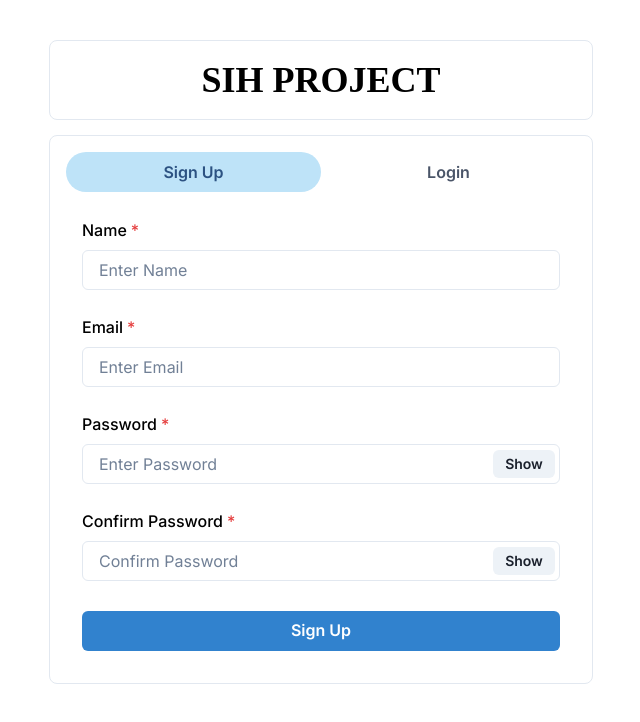
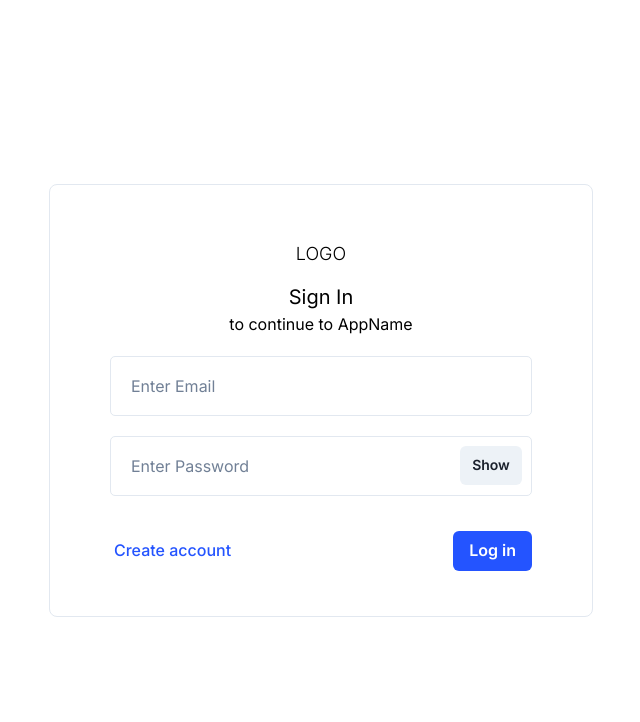
Before and after one commit to Sparsh47/SIH, a React (Create React App) app: page / in a window 1280 px wide. Shown: the top 722 px of the page, without its empty margins (319-959 px from the left). Built offline with nearby package versions, Linux system fonts and the light colour scheme.

Commit message:
Login Design Changes

```diff
--- a/src/components/Authentication/Login.js
+++ b/src/components/Authentication/Login.js
@@ -1,8 +1,10 @@
 import React, { useState } from "react";
 import {
+  Text,
+  Box,
+  Flex,
   Button,
   FormControl,
-  FormLabel,
   Input,
   InputGroup,
   InputRightElement,
@@ -12,7 +14,7 @@ import { useToast } from "@chakra-ui/react";
 import axios from "axios";
 import { useHistory } from "react-router-dom";
 
-const Login = () => {
+const Login = ({ visible, handleVisiblity }) => {
   const [show, setshow] = useState(false);
   const [email, setemail] = useState();
   const [password, setpassword] = useState();
@@ -22,6 +24,12 @@ const Login = () => {
 
   const handleClick = () => {
     setshow(!show);
+  };
+
+  const inputStyles = {
+    borderRadius: "5px",
+    h: "60px",
+    p: "20px",
   };
 
   const handleSubmit = async () => {
@@ -71,52 +79,64 @@ const Login = () => {
   };
 
   return (
-    <VStack spacing="5px">
+    <VStack
+      spacing="5px"
+      px="40px"
+      display={visible === false ? "block" : "none"}
+    >
+      <Box display="flex" flexDirection="column">
+        <Text textAlign="center" fontSize="xl" fontWeight="normal" pt="10px">
+          Sign In
+        </Text>
+        <Text textAlign="center" fontSize="md" fontWeight="normal" pb="10px">
+          to continue to AppName
+        </Text>
+      </Box>
       <FormControl id="email" py="10px" isRequired>
-        <FormLabel>Email</FormLabel>
         <Input
           value={email}
           placeholder="Enter Email"
           onChange={(e) => setemail(e.target.value)}
+          sx={inputStyles}
         ></Input>
       </FormControl>
       <FormControl id="password" py="10px" isRequired>
-        <FormLabel>Password</FormLabel>
         <InputGroup>
           <Input
             value={password}
             type={show ? "text" : "password"}
             placeholder="Enter Password"
             onChange={(e) => setpassword(e.target.value)}
+            sx={inputStyles}
           ></Input>
-          <InputRightElement width="4.5rem">
-            <Button h="1.75rem" size="sm" onClick={handleClick}>
+          <InputRightElement h="100%" w="4.5rem">
+            <Button h="65%" w="90%" mr="10px" size="sm" onClick={handleClick}>
               {show ? "Hide" : "Show"}
             </Button>
           </InputRightElement>
         </InputGroup>
       </FormControl>
+      <Flex w="100%" align="center" justify="space-between" py="25px">
         <Button
+          variant="ghost"
+          color="ctaColor"
           colorScheme="blue"
-        width="100%"
+          fontWeight="medium"
+          ml="-12px"
+          onClick={handleVisiblity}
+        >
+          Create account
+        </Button>
+        <Button
+          bg="ctaColor"
+          _hover={{ bg: "ctaHover" }}
           color="white"
           onClick={handleSubmit}
-        style={{ marginTop: "15px" }}
           isLoading={loading}
         >
-        Login
+          Log in
         </Button>
-      <Button
-        variant="solid"
-        colorScheme="red"
-        width="100%"
-        onClick={() => {
-          setemail("guest@example.com");
-          setpassword("123456");
-        }}
-      >
-        Get Guest User Credentials
-      </Button>
+      </Flex>
     </VStack>
   );
 };
--- a/src/components/Authentication/SignUp.js
+++ b/src/components/Authentication/SignUp.js
@@ -1,18 +1,20 @@
 import React, { useState } from "react";
 import {
+  Text,
+  Box,
   Button,
   FormControl,
-  FormLabel,
   Input,
   InputGroup,
   InputRightElement,
   VStack,
+  Flex,
 } from "@chakra-ui/react";
 import { useToast } from "@chakra-ui/react";
 import axios from "axios";
 import { useHistory } from "react-router-dom";
 
-const SignUp = () => {
+const SignUp = ({ visible, handleVisiblity }) => {
   const [name, setname] = useState();
   const [show, setshow] = useState(false);
   const [email, setemail] = useState();
@@ -80,62 +82,86 @@ const SignUp = () => {
     }
   };
 
+  const inputStyles = {
+    borderRadius: "5px",
+    h: "60px",
+    p: "20px",
+  };
+
   return (
-    <VStack spacing="5px">
+    <VStack
+      spacing="5px"
+      px="40px"
+      display={visible === true ? "block" : "none"}
+    >
+      <Box display="flex" flexDirection="column">
+        <Text textAlign="center" fontSize="xl" fontWeight="normal" pt="10px">
+          Sign Up
+        </Text>
+        <Text textAlign="center" fontSize="md" fontWeight="normal" pb="10px">
+          to continue to AppName
+        </Text>
+      </Box>
       <FormControl id="first-name" py="10px" isRequired>
-        <FormLabel>Name</FormLabel>
         <Input
           placeholder="Enter Name"
           onChange={(e) => setname(e.target.value)}
+          sx={inputStyles}
         ></Input>
       </FormControl>
       <FormControl id="email" py="10px" isRequired>
-        <FormLabel>Email</FormLabel>
         <Input
           placeholder="Enter Email"
           onChange={(e) => setemail(e.target.value)}
+          sx={inputStyles}
         ></Input>
       </FormControl>
       <FormControl id="password" py="10px" isRequired>
-        <FormLabel>Password</FormLabel>
         <InputGroup>
           <Input
             type={show ? "text" : "password"}
             placeholder="Enter Password"
             onChange={(e) => setpassword(e.target.value)}
+            sx={inputStyles}
           ></Input>
-          <InputRightElement width="4.5rem">
-            <Button h="1.75rem" size="sm" onClick={handleClick}>
+        </InputGroup>
+      </FormControl>
+      <FormControl id="password" py="10px" isRequired>
+        <InputGroup>
+          <Input
+            type={show ? "text" : "password"}
+            placeholder="Confirm Password"
+            onChange={(e) => setconfirmPassword(e.target.value)}
+            sx={inputStyles}
+          ></Input>
+          <InputRightElement h="100%" width="4.5rem">
+            <Button h="65%" w="90%" mr="10px" size="sm" onClick={handleClick}>
               {show ? "Hide" : "Show"}
             </Button>
           </InputRightElement>
         </InputGroup>
       </FormControl>
-      <FormControl id="password" py="10px" isRequired>
-        <FormLabel>Confirm Password</FormLabel>
-        <InputGroup>
-          <Input
-            type={show ? "text" : "password"}
-            placeholder="Confirm Password"
-            onChange={(e) => setconfirmPassword(e.target.value)}
-          ></Input>
-          <InputRightElement width="4.5rem">
-            <Button h="1.75rem" size="sm" onClick={handleClick}>
-              {show ? "Hide" : "Show"}
+      <Flex w="100%" align="center" justify="space-between" py="25px">
+        <Button
+          variant="ghost"
+          color="ctaColor"
+          colorScheme="blue"
+          fontWeight="medium"
+          ml="-12px"
+          onClick={handleVisiblity}
+        >
+          Sign in
         </Button>
-          </InputRightElement>
-        </InputGroup>
-      </FormControl>
         <Button
-        colorScheme="blue"
-        width="100%"
+          bg="ctaColor"
+          _hover={{ bg: "ctaHover" }}
           color="white"
           onClick={handleSubmit}
-        style={{ marginTop: "15px" }}
           isLoading={loading}
         >
           Sign Up
         </Button>
+      </Flex>
     </VStack>
   );
 };
--- a/src/components/HomePage.js
+++ b/src/components/HomePage.js
@@ -1,59 +1,60 @@
-import { Box, Container, Tab, TabList, TabPanels, TabPanel, Tabs, Text } from "@chakra-ui/react";
-import React, { useEffect } from "react";
+import { Box, Container, Text } from "@chakra-ui/react";
+import React, { useState, useEffect } from "react";
 import Login from "./Authentication/Login";
 import SignUp from "./Authentication/SignUp";
 import { useHistory } from "react-router-dom";
 
 const HomePage = () => {
+  const history = useHistory();
 
-  const history = useHistory();
+  const [visible, setVisible] = useState(false);
+
+  const handleVisiblity = () => {
+    setVisible(!visible);
+  };
 
   useEffect(() => {
     const userInfo = JSON.parse(localStorage.getItem("userInfo"));
-    if(userInfo){
+    if (userInfo) {
       history.push("/landing");
     }
-  },[history])
+  }, [history]);
 
   return (
-    <Container maxW="xl" centerContent h="100vh">
+    <Container
+      maxW="xl"
+      centerContent
+      h="100vh"
+      display="flex"
+      flexDirection="column"
+      justifyContent="center"
+    >
       <Box
-        d="flex"
-        p={3}
-        bg={"white"}
-        justifyContent="center"
+        bg="white"
+        w="100%"
         borderRadius="lg"
-        w="100%"
         borderWidth="1px"
-        m="40px 0 15px 0"
+        color="black"
+        p="20px"
       >
         <Text
-          fontWeight="bold"
-          fontSize="4xl"
-          fontFamily="Work sans"
-          color="black"
+          fontWeight="light"
+          fontSize="lg"
+          color="primaryTextColor"
           justifyContent="center"
           textAlign="center"
           bg="white"
+          pt="35px"
+          pb="5px"
         >
-          SIH PROJECT
+          LOGO
         </Text>
-      </Box>
-      <Box bg="white" w="100%" p={4} borderRadius="lg" borderWidth="1px" color="black">
-        <Tabs variant="soft-rounded" bg="white">
-          <TabList bg="white">
-            <Tab width="50%">Sign Up</Tab>
-            <Tab width="50%">Login</Tab>
-          </TabList>
-          <TabPanels bg="white">
-            <TabPanel bg="white">
-              <SignUp/>
-            </TabPanel>
-            <TabPanel bg="white">
-              <Login/>
-            </TabPanel>
-          </TabPanels>
-        </Tabs>
+        <Box>
+          <SignUp visible={visible} handleVisiblity={handleVisiblity} />
+        </Box>
+        <Box>
+          <Login visible={visible} handleVisiblity={handleVisiblity} />
+        </Box>
       </Box>
     </Container>
   );
```
Lines whose indentation alone changed are shown as unchanged.
